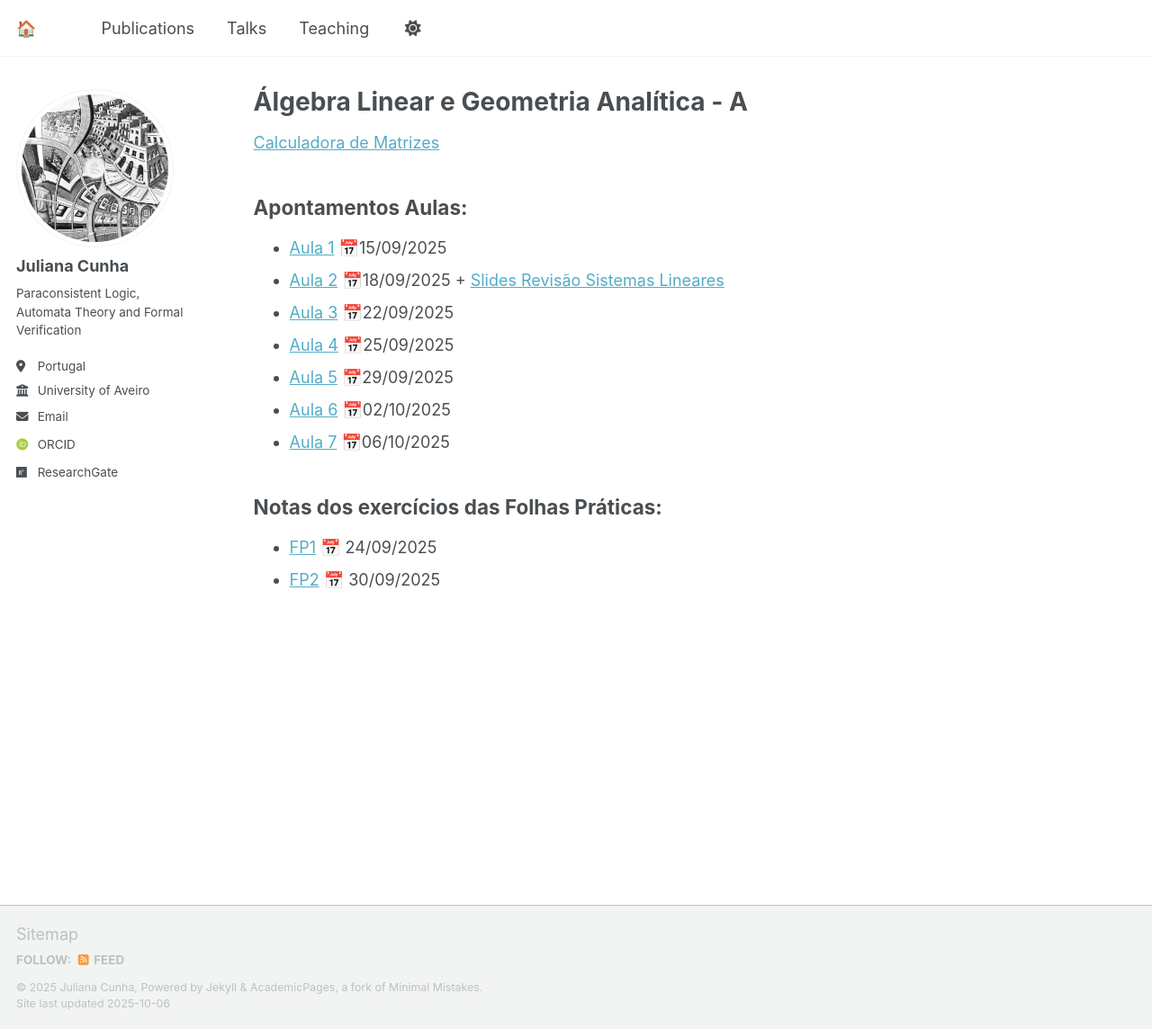
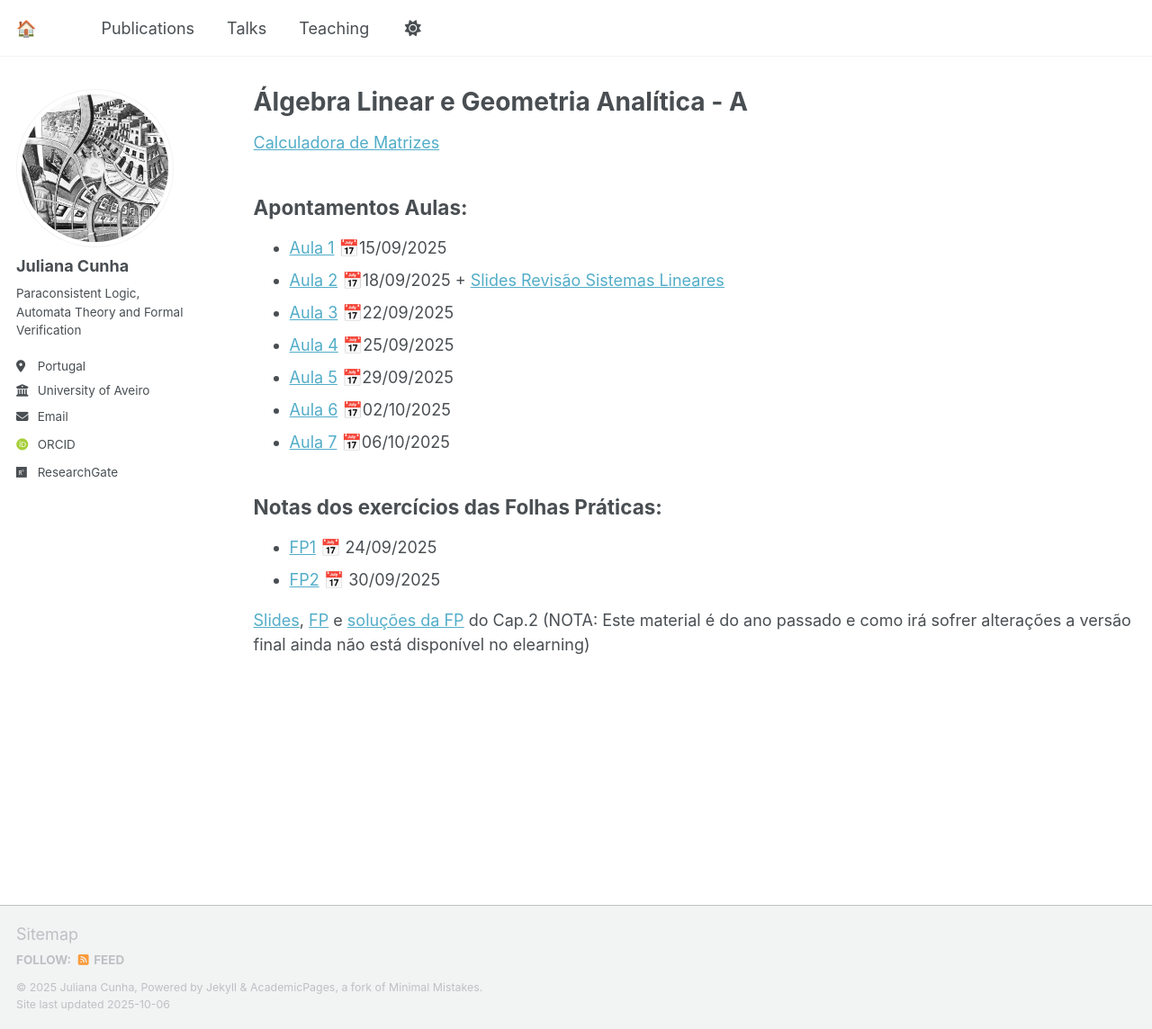
Before and after one commit to juliana-cunha/juliana-cunha.github.io, a Jekyll site: the page built from _pages/teaching.md, in a window 1280 px wide and 1144 px high. Shown: the whole window at 90% size. Built offline with Jekyll 4.4.1, drawn with Linux system fonts in a browser that asks for light colours; some web fonts are replaced; a script that is not in the unit is left out.

Commit message:
Update teaching.md

```diff
--- a/_pages/teaching.md
+++ b/_pages/teaching.md
@@ -22,3 +22,5 @@ Notas dos exercícios das Folhas Práticas:
 ------
 - [FP1](https://juliana-cunha.github.io/files/FP1_res.pdf) 📅 24/09/2025
 - [FP2](https://juliana-cunha.github.io/files/FP2_res.pdf) 📅 30/09/2025
+
+[Slides](https://juliana-cunha.github.io/files/Cap2%20-%20Espa%C3%A7os%20Vetoriais%20(1).pdf), [FP](https://juliana-cunha.github.io/files/FP2_res.pdf)  e [soluções da FP](https://juliana-cunha.github.io/files/solFP2_24_25.pdf)  do Cap.2 (NOTA: Este material é do ano passado e como irá sofrer alterações a versão final ainda não está disponível no elearning)
```
